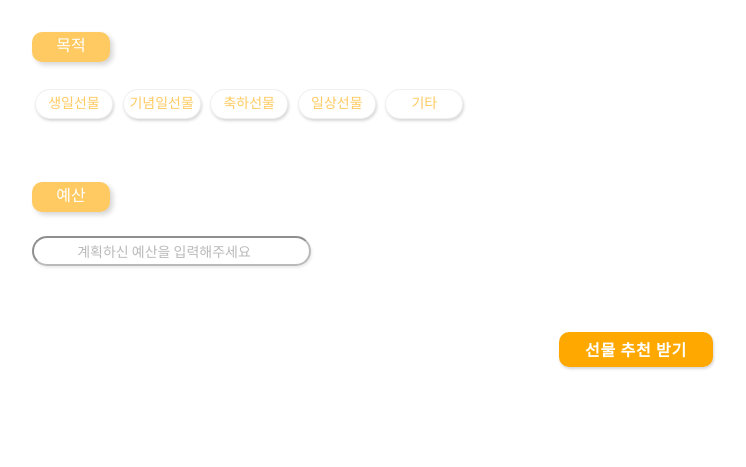
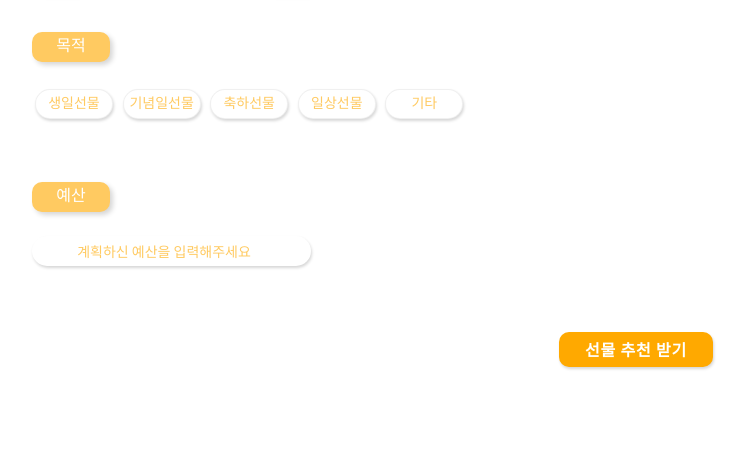
Before and after one commit to SeongwonChung/nasosun, a Django app: page /for_you in a window 1280 px wide. Shown: the part 805-1272 px from the top of the page, without its empty margins (4-750 px from the left). Run offline with Django 3.2, Linux system fonts and the light colour scheme.

Commit message:
base fixed로 바꾸기전

```diff
--- a/nasosunpj/app/static/for_you.css
+++ b/nasosunpj/app/static/for_you.css
@@ -246,7 +246,7 @@
     border-radius: 15px;
     box-shadow: 1px 2px 3px 0 rgba(0, 0, 0, 0.16);
     background-color: #ffffff;
-    opacity: 0.5;
+    /* opacity: 0.5; */
     font-size: 14px;
     font-weight: normal;
     font-stretch: normal;
@@ -254,6 +254,10 @@
     line-height: 1.79;
     letter-spacing: normal;
     text-align: center;
+    color: #ffca61;
+    border:none;
+}
+::placeholder{
     color: #ffca61;
 }
 .for_you_submit_container{
```
